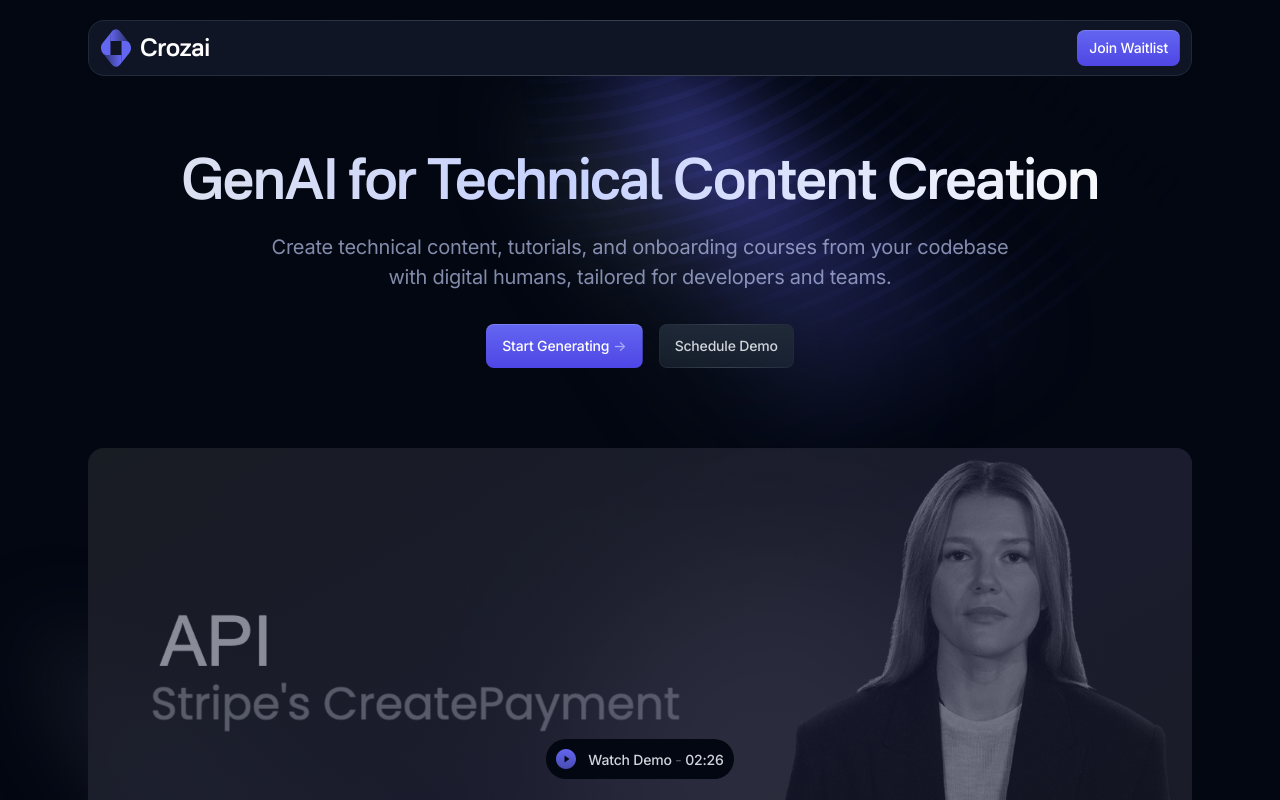
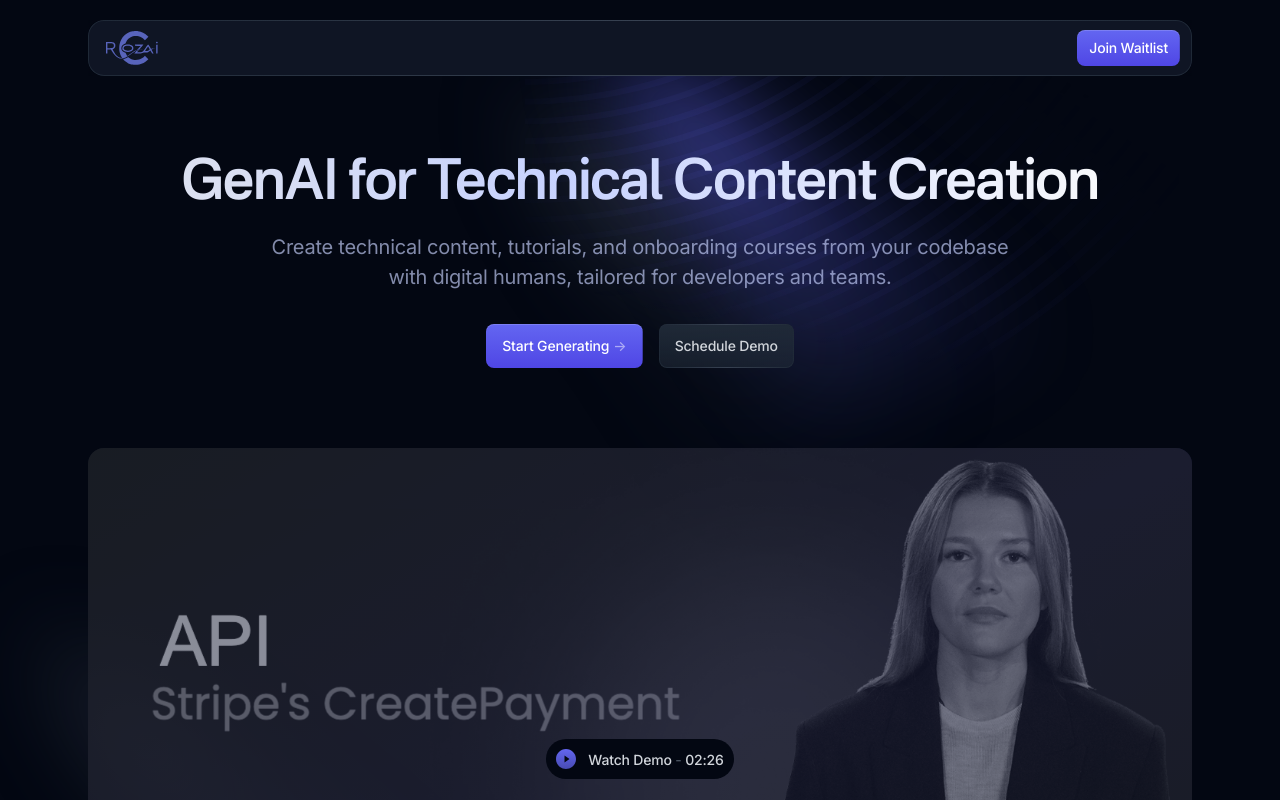
Before and after one commit to fromzerohq/crozai-ui, a Next.js app: page / in a window 1280 px wide. Shown: the top 800 px of the page. Built offline with nearby package versions, Linux system fonts and the light colour scheme.

Commit message:
Feat: Change logo

```diff
--- a/components/ui/logo.tsx
+++ b/components/ui/logo.tsx
@@ -1,12 +1,12 @@
 import Link from "next/link";
 import Image from "next/image";
-import logo from "@/public/images/logo.svg";
+import logo from "@/public/images/logo2.svg";
 
 export default function Logo() {
   return (
     <Link href="/" className="inline-flex shrink-0" aria-label="Cruip">
-      <Image src={logo} alt="Cruip Logo" width={32} height={32} />
-      <h1 className="text-white text-[1.5rem] font-nacelle font-semibold ml-2 mt-1"  >Crozai</h1>
+      <Image src={logo} alt="Cruip Logo" width={64} height={64} />
+      {/* <h1 className="text-white text-[1.5rem] font-nacelle font-semibold ml-2 mt-1"  >Crozai</h1> */}
     </Link>
   );
 }
```
Also changed, not shown: public/images/logo2.svg (added).
